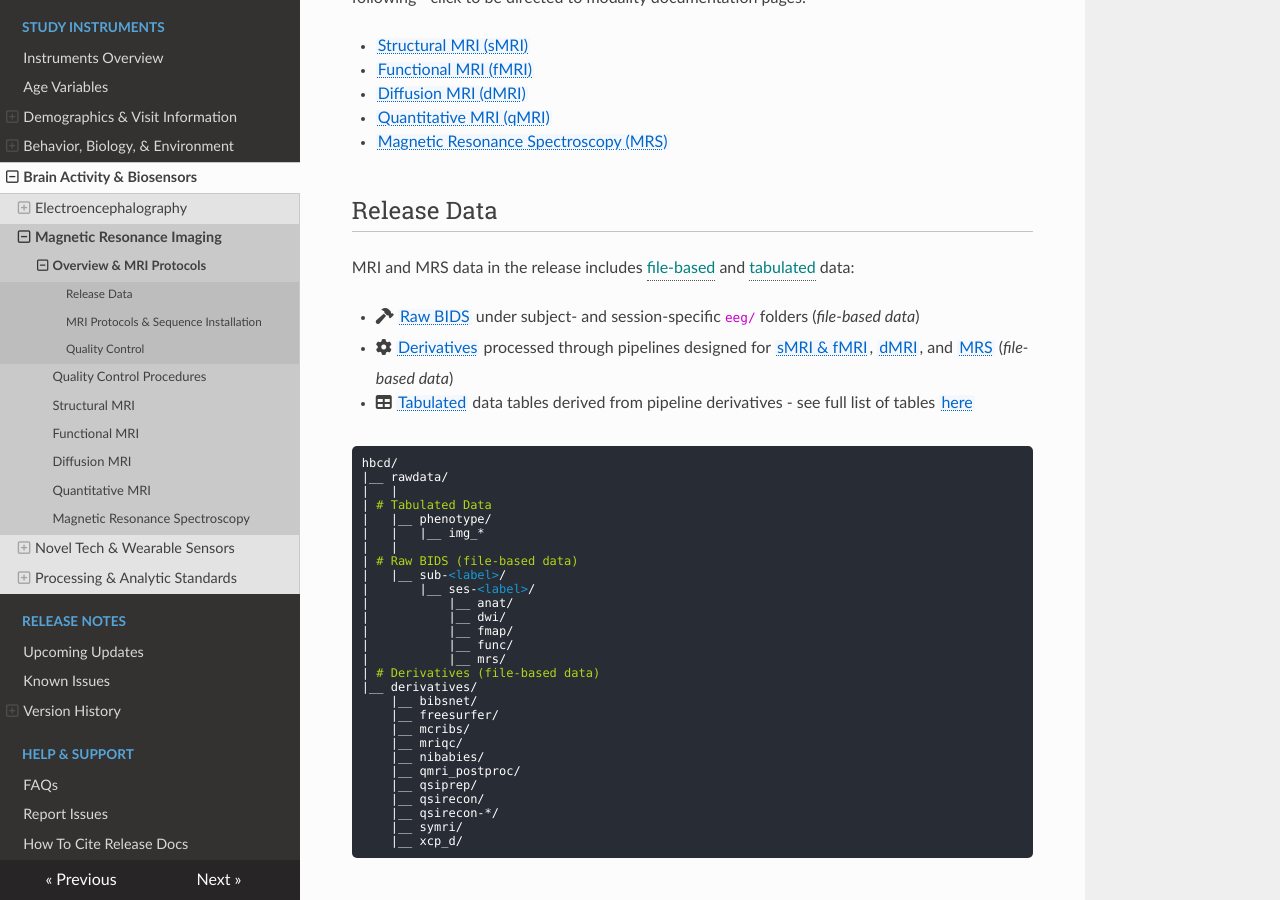
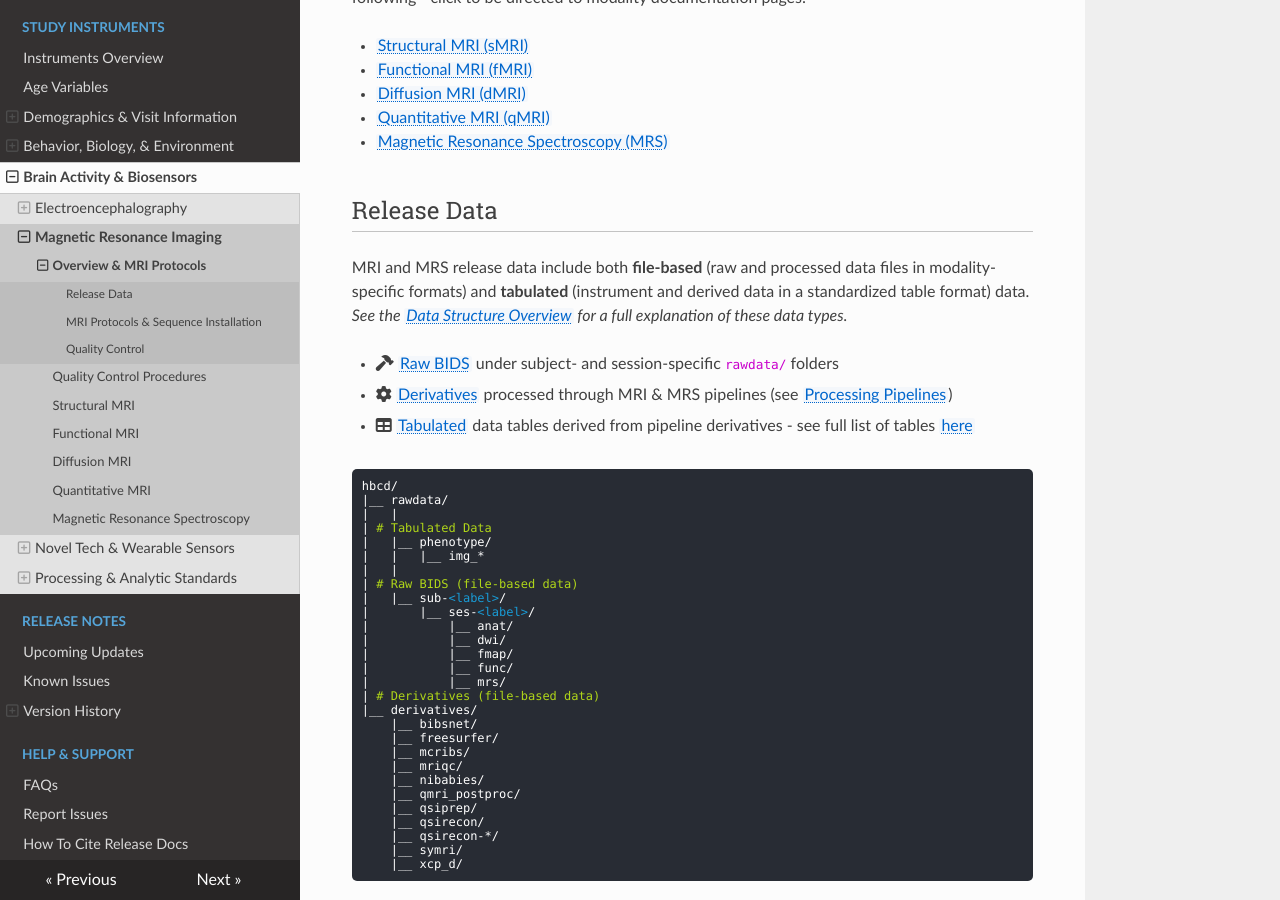
Before and after one commit to nbdc-datahub/hbcd-docs, an MkDocs documentation site: the page built from docs/instruments/mri/index.md, in a window 1280 px wide and 900 px high, scrolled down 398 px. Built offline with MkDocs 1.6.1, drawn with Linux system fonts in a browser that asks for light colours; nearby versions of some CDN libraries.

Commit message:
fix broken links

```diff
--- a/docs/instruments/mri/index.md
+++ b/docs/instruments/mri/index.md
@@ -13,10 +13,11 @@
 
 ## Release Data
 
-MRI and MRS data in the release includes <span class="tooltip">file-based<span class="tooltiptext">imaging and biosignal data<br>(varied formats)</span></span> and <span class="tooltip">tabulated<span class="tooltiptext">instrument and derived data<br>(tabulated format)</span></span> data:
+MRI and MRS release data include both **file-based** (raw and processed data files in modality-specific formats) and **tabulated** (instrument and derived data in a standardized table format) data.
+<i>See the <a href="../../datacuration/overview" target="_blank">Data Structure Overview</a> for a full explanation of these data types.</i>
 
-- <i class="fa fa-hammer"></i> <a href="../../datacuration/rawbids/#imaging" target="_blank">Raw BIDS</a> under subject- and session-specific <code>eeg/</code> folders (*file-based data*)
-- <i class="fas fa-cog"></i> <a href="../../datacuration/derivatives" target="_blank">Derivatives</a> processed through pipelines designed for <a href="../../datacuration/derivatives/#structural-functional-mri" target="_blank">sMRI & fMRI</a>, <a href="../../datacuration/derivatives/#diffusion-mri" target="_blank">dMRI</a>, and <a href="../../datacuration/derivatives/#mr-spectroscopy-osprey-bids" target="_blank">MRS</a> (*file-based data*)
+- <i class="fa fa-hammer"></i> <a href="../../datacuration/file-based-data/#raw-bids" target="_blank">Raw BIDS</a> under subject- and session-specific <code>rawdata/</code> folders
+- <i class="fas fa-cog"></i> <a href="../../datacuration/file-based-data/#processed-derivatives" target="_blank">Derivatives</a> processed through MRI & MRS pipelines (see <a href="../processing" target="_blank">Processing Pipelines</a>)
 - <i class="fas fa-table"></i> <a href="../../datacuration/phenotypes" target="_blank">Tabulated</a> data tables derived from pipeline derivatives - see full list of tables <a href="../#mri" target="_blank">here</a>
 
 <pre class="folder-tree">
```
